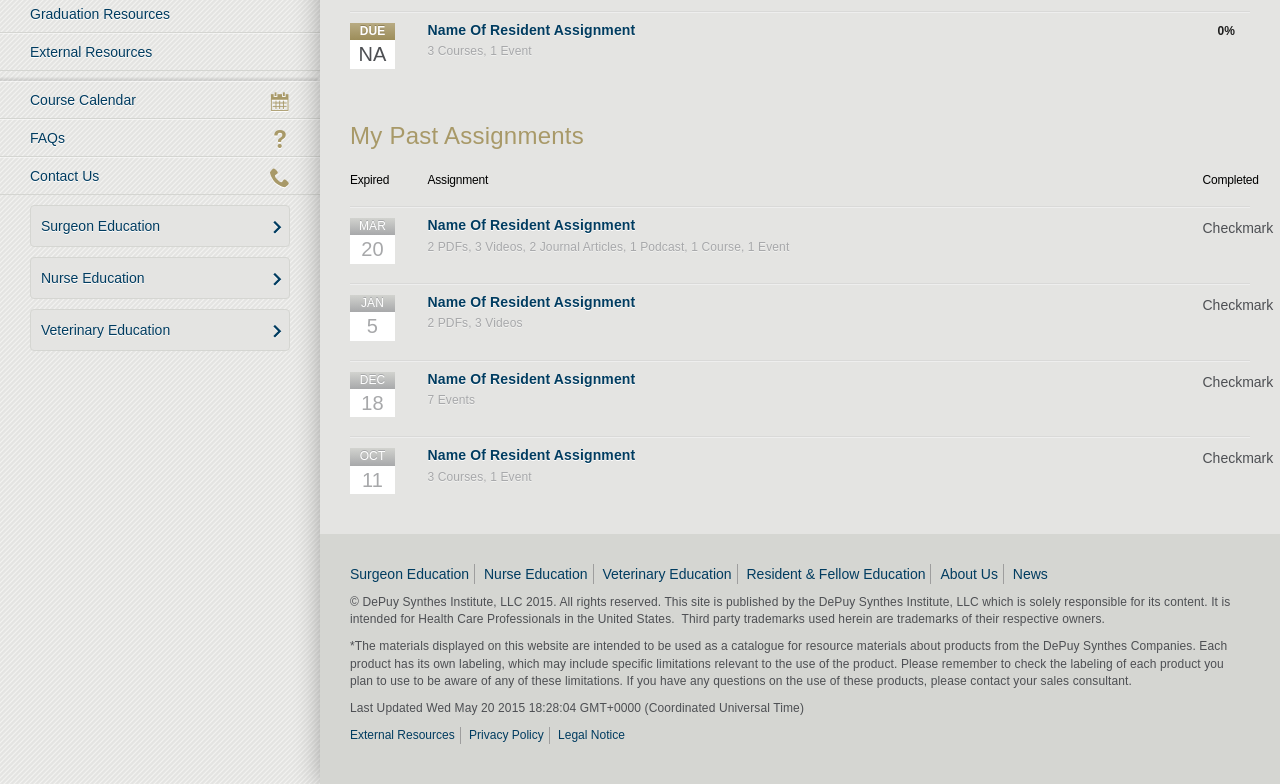
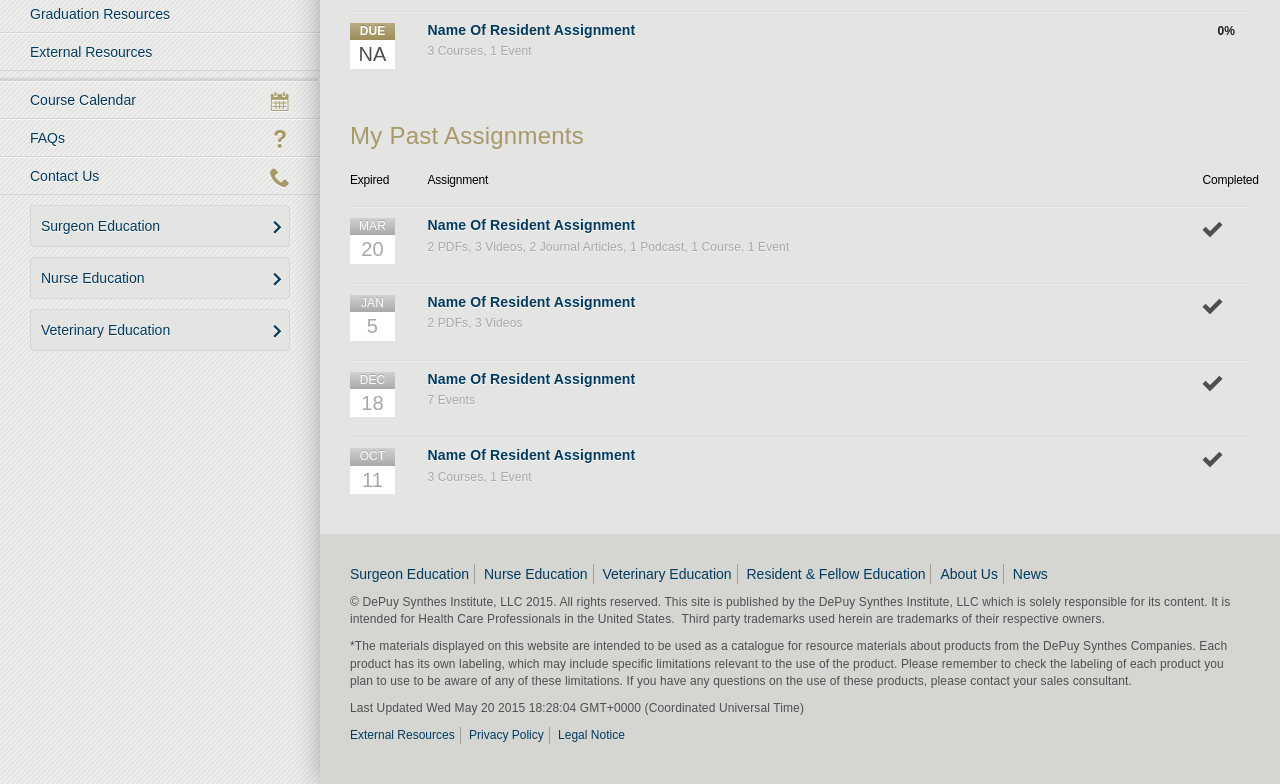
Before and after one commit to 12sm/depuysynthesinstitute, a PHP site: page /views/my-assignments/chief-resident.php in a window 1280 px wide. Shown: the part 427-1211 px from the top of the page. Run offline with PHP 8.4, Linux system fonts and the light colour scheme; some libraries are stand-ins or nearby versions.

Commit message:
QA: Chief resident checkmarks

```diff
--- a/css/source/app.css
+++ b/css/source/app.css
@@ -70,6 +70,8 @@ textarea {
   border-radius: 5px;
   width: 100%;
 }
+
+a {color:#003b5f;}
 
 /* Icons */
 
@@ -173,6 +175,7 @@ ul#acc-menu6 li a {
   padding: 15px 20px!important;
   width: 100%;
   font-size: 12px;
+  line-height: 1.3;
   display: inline-block;
 }
 
--- a/views/my-assignments/chief-resident.php
+++ b/views/my-assignments/chief-resident.php
@@ -235,7 +235,7 @@
                   </div>
                 </div>
                 <div class="col-xs-3 col-sm-2 col-md-1 col-lg-1">
-                  Checkmark
+                  <span class="glyphicon icon-checkmark"></span>
                 </div>
               </div>
               <hr>
@@ -265,7 +265,7 @@
                   </div>
                 </div>
                 <div class="col-xs-3 col-sm-2 col-md-1 col-lg-1">
-                  Checkmark
+                  <span class="glyphicon icon-checkmark"></span>
                 </div>
               </div>
               <hr>
@@ -295,7 +295,7 @@
                   </div>
                 </div>
                 <div class="col-xs-3 col-sm-2 col-md-1 col-lg-1">
-                  Checkmark
+                  <span class="glyphicon icon-checkmark"></span>
                 </div>
               </div>
               <hr>
@@ -325,7 +325,7 @@
                   </div>
                 </div>
                 <div class="col-xs-3 col-sm-2 col-md-1 col-lg-1">
-                  Checkmark
+                  <span class="glyphicon icon-checkmark"></span>
                 </div>
               </div>
             </div>
```
